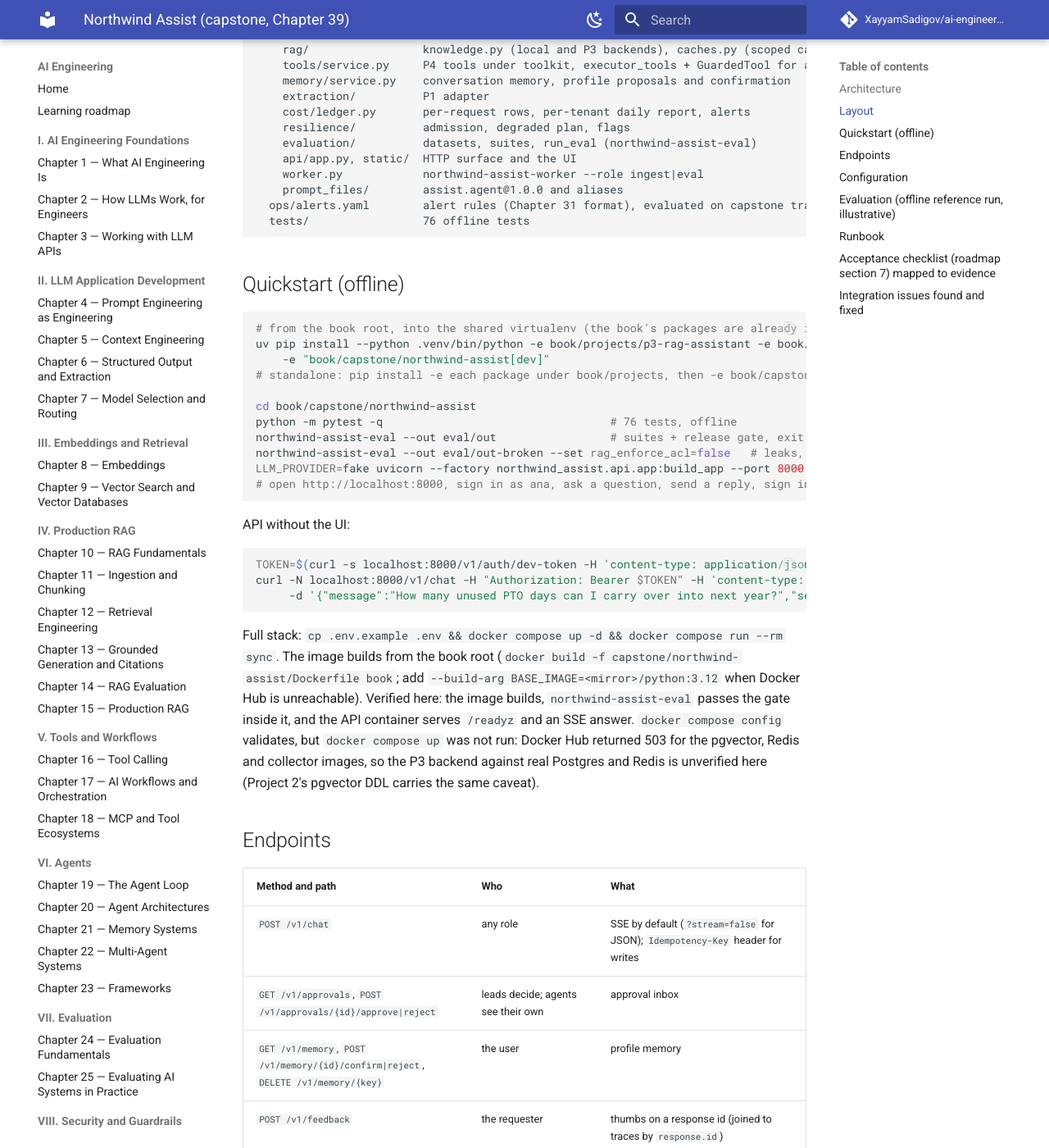
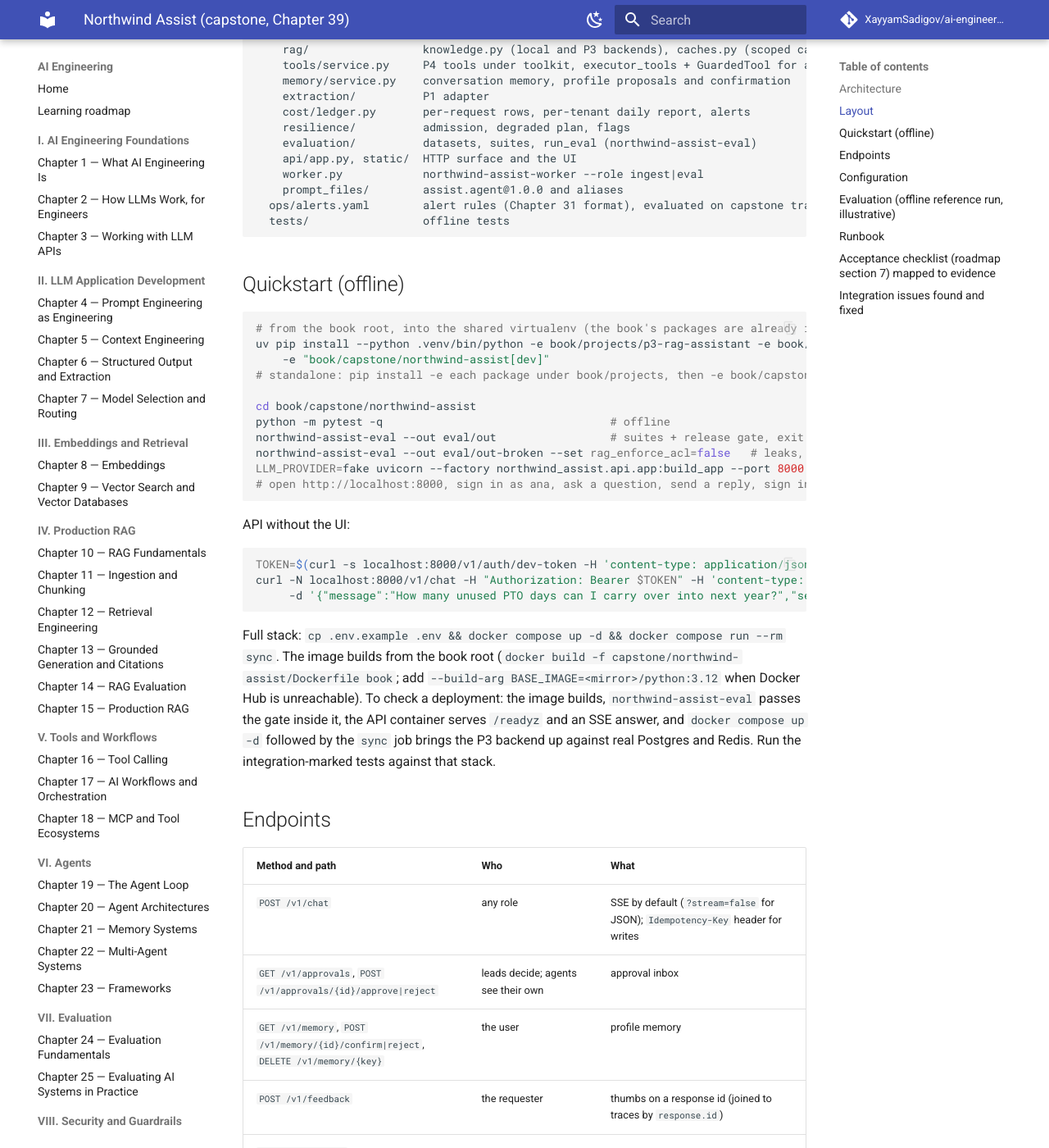
Before and after one commit to XayyamSadigov/ai-engineering-book, an MkDocs documentation site: the page built from book/capstone/northwind-assist/README.md, in a window 1280 px wide and 1400 px high, scrolled down 2629 px. Shown: the whole window at 82% size. Built offline with MkDocs 1.6.1 and Material for MkDocs 9.7.7, drawn with Linux system fonts in a browser that asks for light colours; comment, search, counter and statistics services are not loaded; some of the changed text lies outside the part shown.

Commit message:
Replace session-specific verification notes in READMEs with run instructions

````diff
--- a/book/capstone/northwind-assist/README.md
+++ b/book/capstone/northwind-assist/README.md
@@ -108,7 +108,7 @@ northwind-assist/
     worker.py            northwind-assist-worker --role ingest|eval
     prompt_files/        assist.agent@1.0.0 and aliases
   ops/alerts.yaml        alert rules (Chapter 31 format), evaluated on capstone traces in tests/test_alerts.py
-  tests/                 76 offline tests
+  tests/                 offline tests
 ```
 
 ## Quickstart (offline)
@@ -120,7 +120,7 @@ uv pip install --python .venv/bin/python -e book/projects/p3-rag-assistant -e bo
 # standalone: pip install -e each package under book/projects, then -e book/capstone/northwind-assist
 
 cd book/capstone/northwind-assist
-python -m pytest -q                                  # 76 tests, offline
+python -m pytest -q                                  # offline
 northwind-assist-eval --out eval/out                 # suites + release gate, exit 0
 northwind-assist-eval --out eval/out-broken --set rag_enforce_acl=false   # leaks, exit 1
 LLM_PROVIDER=fake uvicorn --factory northwind_assist.api.app:build_app --port 8000
@@ -137,11 +137,10 @@ curl -N localhost:8000/v1/chat -H "Authorization: Bearer $TOKEN" -H 'content-typ
 
 Full stack: `cp .env.example .env && docker compose up -d && docker compose run --rm sync`.
 The image builds from the book root (`docker build -f capstone/northwind-assist/Dockerfile book`;
-add `--build-arg BASE_IMAGE=<mirror>/python:3.12` when Docker Hub is unreachable). Verified here:
-the image builds, `northwind-assist-eval` passes the gate inside it, and the API container serves
-`/readyz` and an SSE answer. `docker compose config` validates, but `docker compose up` was not run:
-Docker Hub returned 503 for the pgvector, Redis and collector images, so the P3 backend against real
-Postgres and Redis is unverified here (Project 2's pgvector DDL carries the same caveat).
+add `--build-arg BASE_IMAGE=<mirror>/python:3.12` when Docker Hub is unreachable). To check a
+deployment: the image builds, `northwind-assist-eval` passes the gate inside it, the API container
+serves `/readyz` and an SSE answer, and `docker compose up -d` followed by the `sync` job brings the
+P3 backend up against real Postgres and Redis. Run the integration-marked tests against that stack.
 
 ## Endpoints
 
@@ -262,8 +261,8 @@ owner; look first for a retry storm or a cache-hit collapse in `cache_hit_rate`.
 
 | Item | Evidence |
 |---|---|
-| Compose starts API, UI, worker, Postgres+pgvector, Redis, collector | `docker-compose.yml`: config validated, image built and API container smoke-tested; `up` blocked by Docker Hub 503 |
-| `pytest` offline | `tests/`, 76 passed |
+| Compose starts API, UI, worker, Postgres+pgvector, Redis, collector | `docker-compose.yml`: `docker compose config` validates; build the image, smoke-test the API container, then `docker compose up -d` and run `sync` |
+| `pytest` offline | `tests/`, all pass offline |
 | CI: lint, tests, eval gate blocks merge | `.github/workflows/ci.yml`, `.gitlab-ci.yml`; `test_gate_fails_when_acl_filter_is_disabled` |
 | Runbook | section above |
 | Gold set of 100+ with permission context and tags | `evaluation/datasets.py` `rag_dataset` (151 cases); `test_principal_variants_derive_expectations_from_acl` |
@@ -287,7 +286,7 @@ owner; look first for a retry storm or a cache-hit collapse in `cache_hit_rate`.
 | Cost per successful answer and per tenant, alert threshold | `test_cost_is_accounted_per_tenant_and_reported_daily`, `test_threshold_alert_fires_once_when_spend_crosses_it` |
 | A documented failure analysis | Chapter 39, "Failure analysis": the stale-FAQ answer and the ACL-off gate |
 | Alert rules as code | `ops/alerts.yaml`; `test_capstone_traces_are_complete_and_healthy_traffic_fires_nothing`, `test_final_acl_check_violation_pages_through_the_cross_tenant_rule` |
-| Integration tests against a real provider | not run here (no key in this environment); `LLM_PROVIDER=openai NA_MODEL_MAP=...` is the switch |
+| Integration tests against a real provider | needs a provider key; set `LLM_PROVIDER` and `NA_MODEL_MAP` and run the integration-marked tests |
 
 ## Integration issues found and fixed
 
````
Also changed, not shown: book/projects/p3-rag-assistant/README.md (+1 -1 lines).
